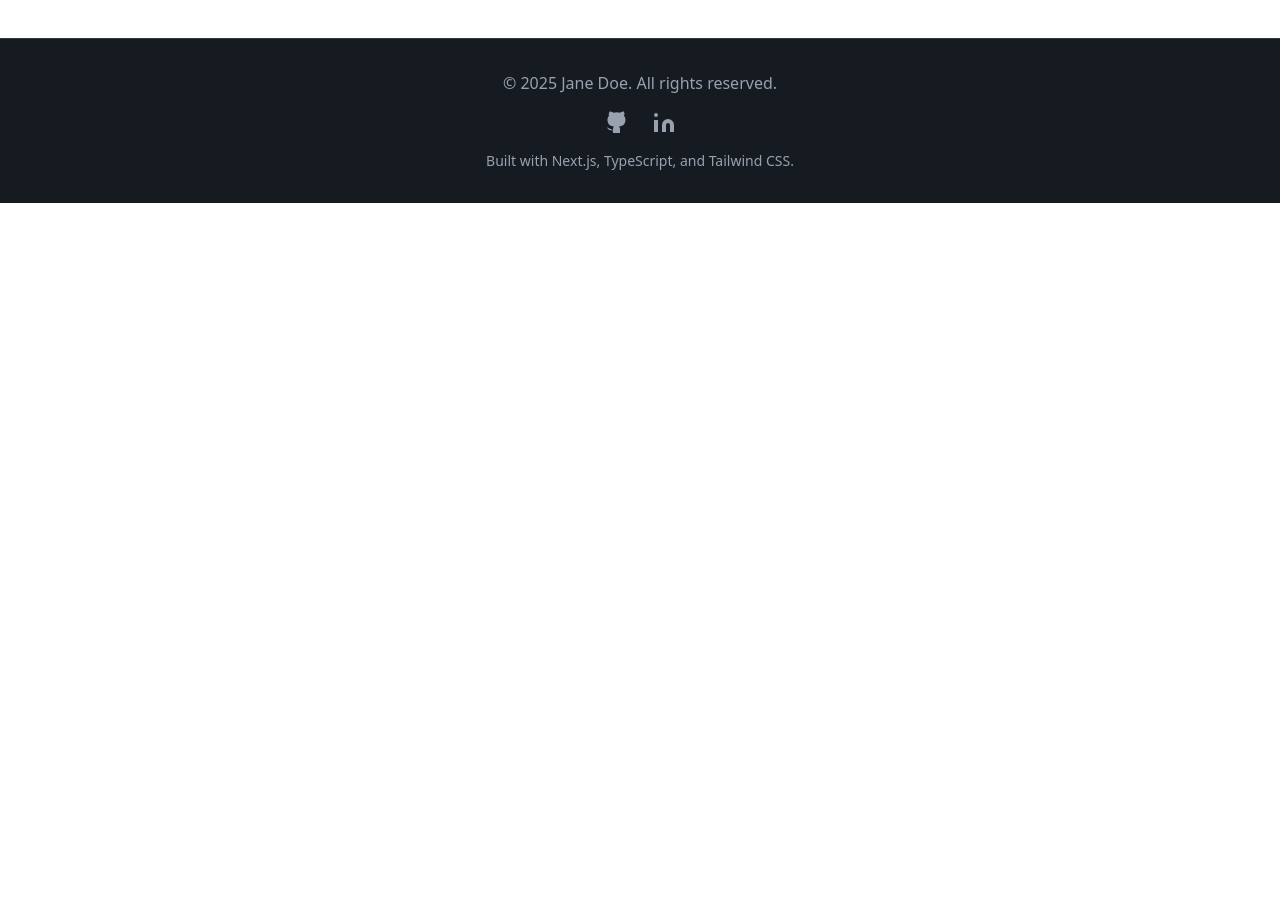
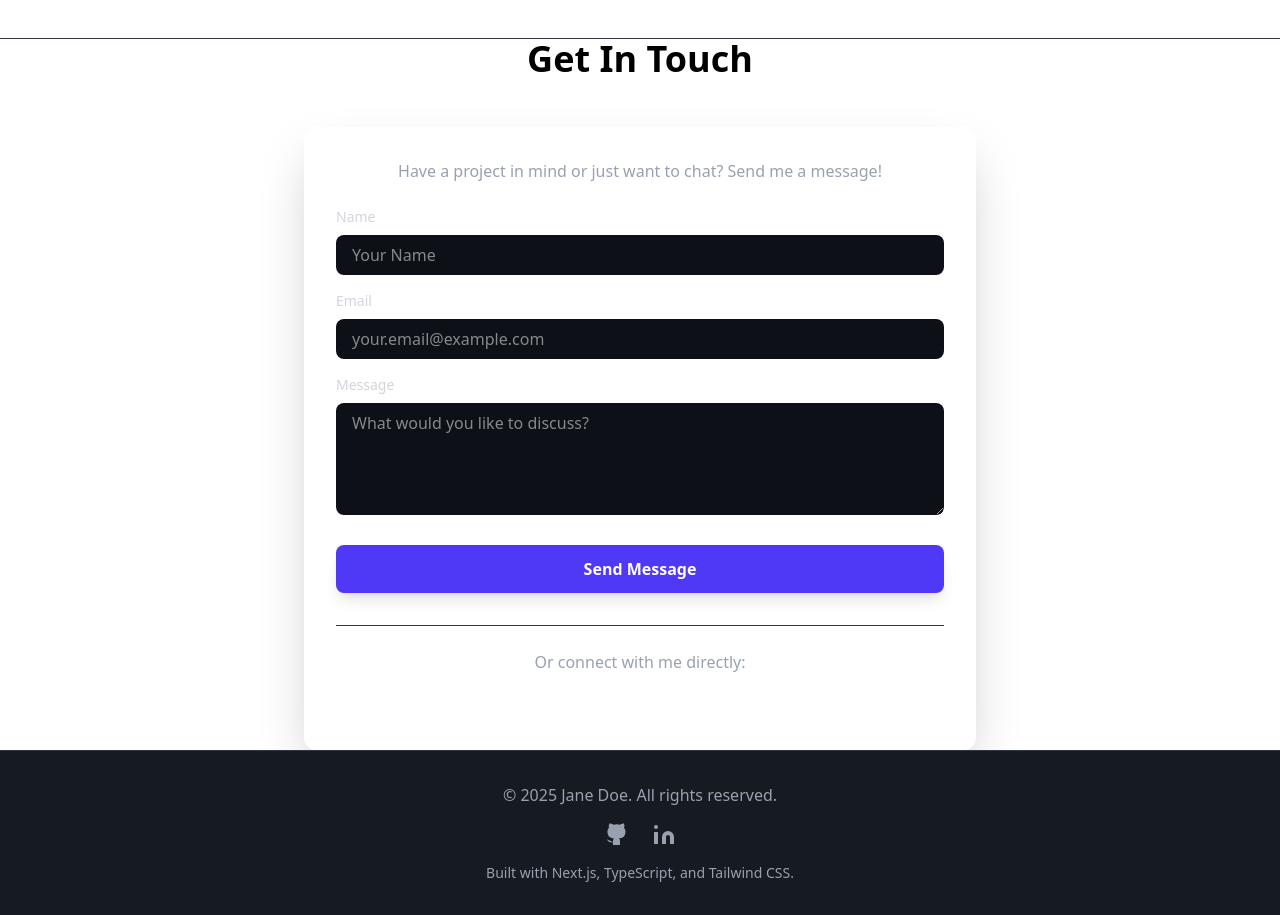
Before and after one commit to AdnanQureshi3/Adnan-Qureshi, a Next.js app: page / in a window 1280 px wide. Shown: the part 1440-2355 px from the top of the page. Before the commit the page ends 1643 px from the top, so only its background shows below. Built offline with nearby package versions, Linux system fonts and the light colour scheme.

Commit message:
Contact section added

```diff
--- a/app/component/App.tsx
+++ b/app/component/App.tsx
@@ -5,6 +5,7 @@ import Hero from "./ui/Hero";
 import AboutSection from "./ui/About";
 import Footer from "./ui/Footer";
 import SkillsSection from "./ui/SkillSection";
+import ContactSection from "./ui/ContactSection";
 
 
 function useTheme() {
@@ -42,6 +43,7 @@ const App: React.FC = () => {
         <Hero theme={theme} />
         <AboutSection theme={theme} />
         <SkillsSection activeTab="frontend" setActiveTab={() => {}} techStackData={{}} />
+          <ContactSection theme={theme} />
 
       </main>
 
--- /dev/null
+++ b/app/component/ui/ContactSection.tsx
@@ -0,0 +1,47 @@
+import React from 'react';
+
+interface ContactSectionProps {
+    theme: 'light' | 'dark';
+}
+
+const ContactSection: React.FC<ContactSectionProps> = ({ theme }) => {
+
+    return (
+        <section id="contact" className="section-padding border-t border-[#30363d]">
+            <h2 className="text-4xl font-bold text-center mb-12">Get In Touch</h2>
+            <div className="max-w-2xl mx-auto card p-8 rounded-xl shadow-2xl">
+                <p className="text-gray-400 text-center mb-6">Have a project in mind or just want to chat? Send me a message!</p>
+                <form onSubmit={(e) => { e.preventDefault(); console.log('Mock Form Submit'); }}>
+                    <div className="mb-4">
+                        <label htmlFor="name" className="block text-sm font-medium text-gray-300 mb-2">Name</label>
+                        <input type="text" id="name" name="name" required
+                            className={`w-full px-4 py-2 rounded-lg ${theme === 'light' ? 'bg-white border-gray-300 text-black' : 'bg-[#0d1117] border-[#30363d] text-white'} focus:ring-indigo-500 focus:border-indigo-500 transition duration-300`}
+                            placeholder="Your Name" />
+                    </div>
+                    <div className="mb-4">
+                        <label htmlFor="email" className="block text-sm font-medium text-gray-300 mb-2">Email</label>
+                        <input type="email" id="email" name="email" required
+                            className={`w-full px-4 py-2 rounded-lg ${theme === 'light' ? 'bg-white border-gray-300 text-black' : 'bg-[#0d1117] border-[#30363d] text-white'} focus:ring-indigo-500 focus:border-indigo-500 transition duration-300`}
+                            placeholder="your.email@example.com" />
+                    </div>
+                    <div className="mb-6">
+                        <label htmlFor="message" className="block text-sm font-medium text-gray-300 mb-2">Message</label>
+                        <textarea id="message" name="message" rows={4} required
+                            className={`w-full px-4 py-2 rounded-lg ${theme === 'light' ? 'bg-white border-gray-300 text-black' : 'bg-[#0d1117] border-[#30363d] text-white'} focus:ring-indigo-500 focus:border-indigo-500 transition duration-300`}
+                            placeholder="What would you like to discuss?"></textarea>
+                    </div>
+                    <button type="submit" className="interactable w-full py-3 bg-indigo-600 text-white font-semibold rounded-lg shadow-lg hover:bg-indigo-700 transition duration-300 transform hover:scale-[1.01]">
+                        Send Message
+                    </button>
+                </form>
+
+                <div className="mt-8 pt-6 border-t border-[#30363d] text-center">
+                    <p className="text-gray-400 mb-4">Or connect with me directly:</p>
+                    <p className={`text-lg  ${theme === 'light' ? 'text-gray-600' : 'text-white'} font-medium`}>adnanq262@gmail.com</p>
+                </div>
+            </div>
+        </section>
+    );
+};
+
+export default ContactSection;
```
